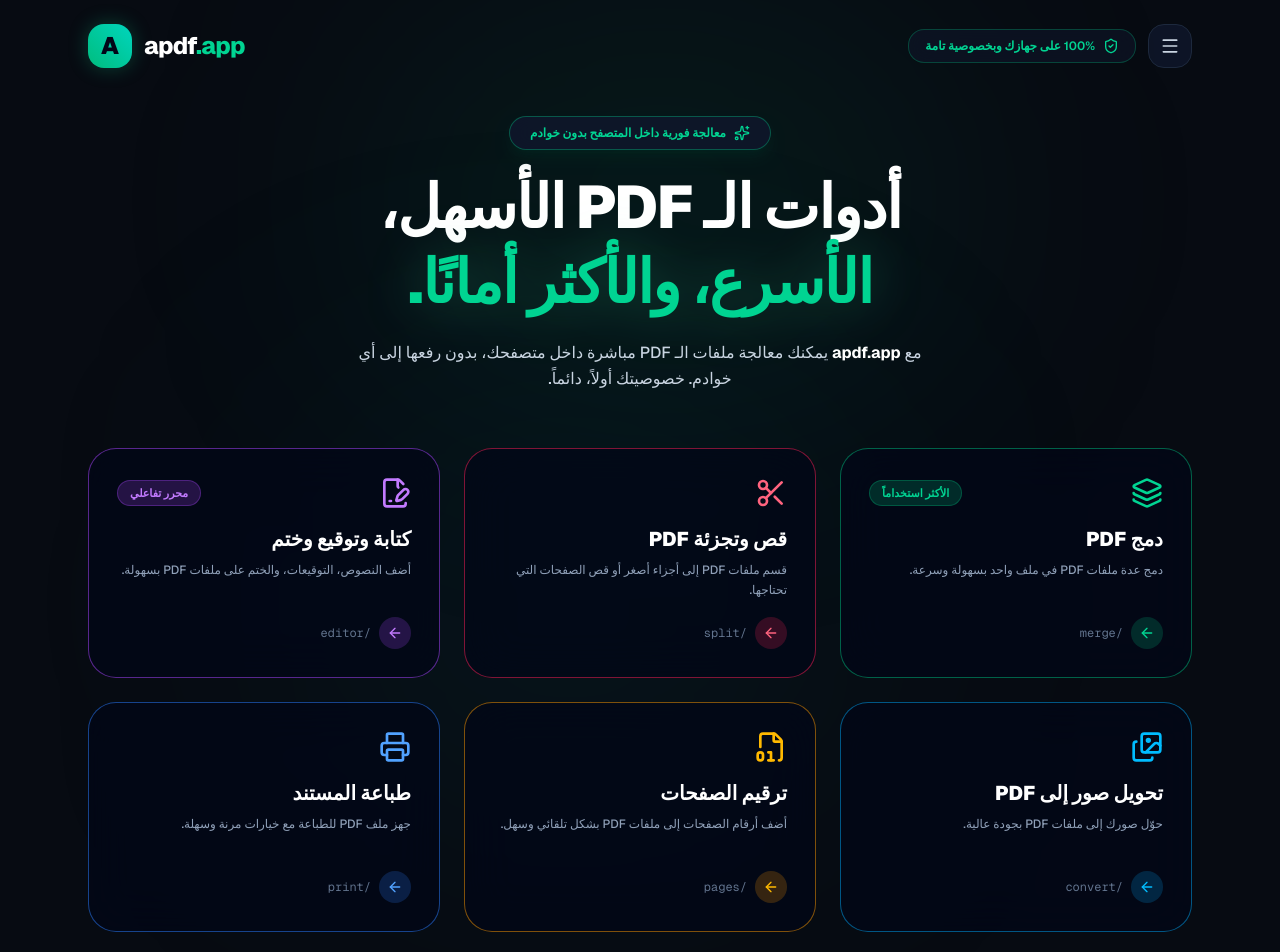
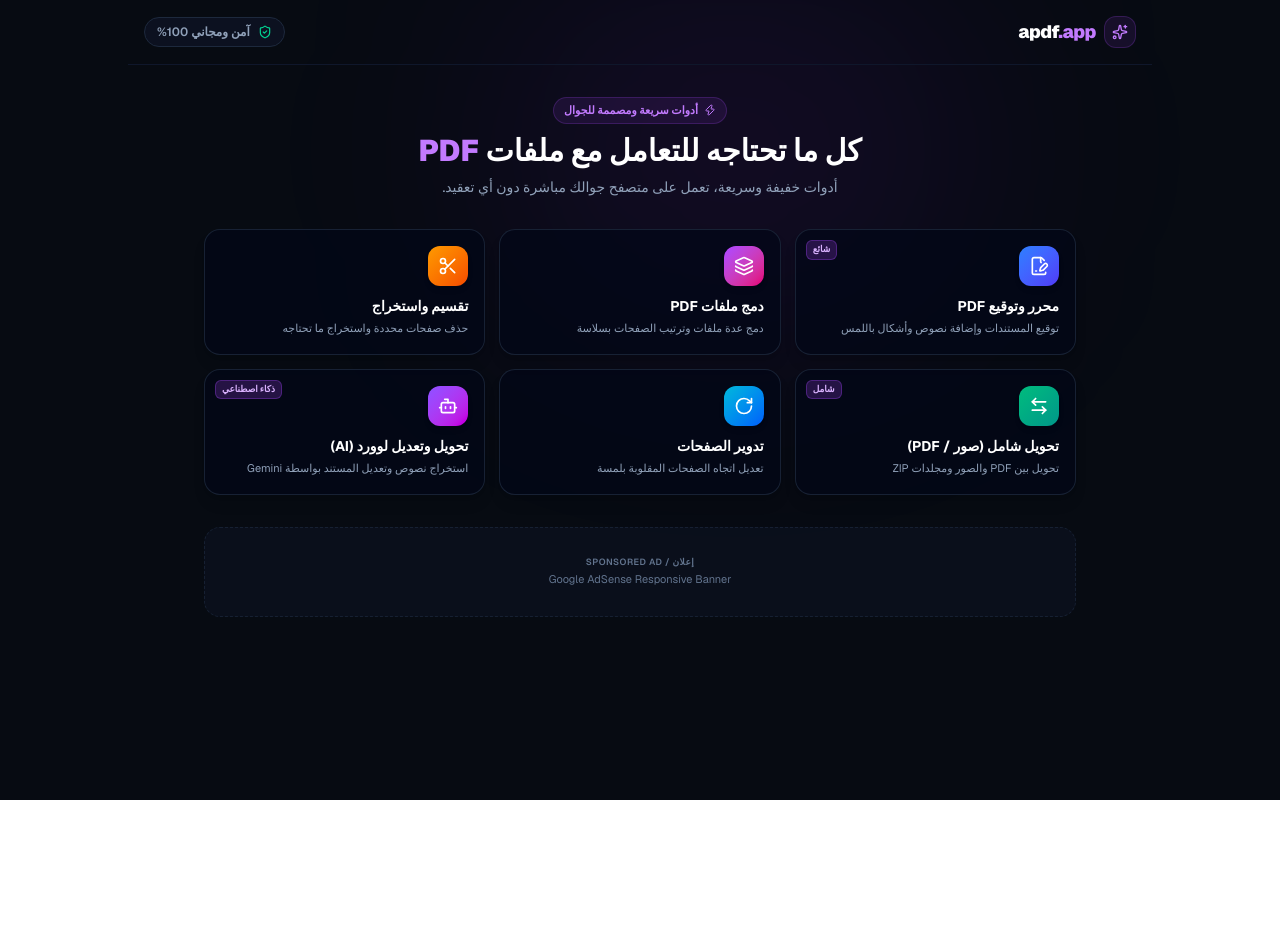
Before and after one commit to Domnyon/apdf-app, a Next.js app: page / in a window 1280 px wide. Shown: the top 952 px of the page. After the commit the page ends 800 px from the top, so only its background shows below. Built offline with nearby package versions, Linux system fonts and the light colour scheme.

Commit message:
Update page.tsx

```diff
--- a/src/app/page.tsx
+++ b/src/app/page.tsx
@@ -1,231 +1,152 @@
 "use client";
 
-import React, { useState } from "react";
+import React from "react";
 import Link from "next/link";
 import {
+  FileSignature,
   Layers,
   Scissors,
-  FileSignature,
-  Images,
-  FileDigit,
-  Printer,
+  ArrowLeftRight,
+  RotateCw,
+  Bot,
+  Sparkles,
   ShieldCheck,
   Zap,
-  Infinity as InfinityIcon,
-  Menu,
-  X,
-  Sparkles,
-  ArrowLeft,
 } from "lucide-react";
-
-export default function HomePage() {
-  const [mobileMenuOpen, setMobileMenuOpen] = useState(false);
 
 const tools = [
   {
-      id: "merge",
-      title: "دمج PDF",
-      desc: "دمج عدة ملفات PDF في ملف واحد بسهولة وسرعة.",
-      route: "/merge",
-      icon: Layers,
-      badge: "الأكثر استخداماً",
-      accent: "text-emerald-400",
-      badgeColor: "bg-emerald-500/20 text-emerald-400 border border-emerald-500/30",
-      border: "border-emerald-500/50 hover:border-emerald-400",
-      glow: "hover:shadow-[0_0_30px_rgba(16,185,129,0.15)]",
-      btnBg: "bg-emerald-500/20 text-emerald-400 group-hover:bg-emerald-500 group-hover:text-slate-950",
+    title: "محرر وتوقيع PDF",
+    desc: "توقيع المستندات وإضافة نصوص وأشكال باللمس",
+    href: "/editor",
+    icon: FileSignature,
+    color: "from-blue-500 to-indigo-600",
+    badge: "شائع",
   },
   {
-      id: "split",
-      title: "قص وتجزئة PDF",
-      desc: "قسم ملفات PDF إلى أجزاء أصغر أو قص الصفحات التي تحتاجها.",
-      route: "/split",
-      icon: Scissors,
+    title: "دمج ملفات PDF",
+    desc: "دمج عدة ملفات وترتيب الصفحات بسلاسة",
+    href: "/merge",
+    icon: Layers,
+    color: "from-purple-500 to-pink-600",
     badge: null,
-      accent: "text-rose-400",
-      badgeColor: "",
-      border: "border-rose-500/50 hover:border-rose-400",
-      glow: "hover:shadow-[0_0_30px_rgba(244,63,94,0.15)]",
-      btnBg: "bg-rose-500/20 text-rose-400 group-hover:bg-rose-500 group-hover:text-slate-950",
   },
   {
-      id: "editor",
-      title: "كتابة وتوقيع وختم",
-      desc: "أضف النصوص، التوقيعات، والختم على ملفات PDF بسهولة.",
-      route: "/editor",
-      icon: FileSignature,
-      badge: "محرر تفاعلي",
-      accent: "text-purple-400",
-      badgeColor: "bg-purple-500/20 text-purple-400 border border-purple-500/30",
-      border: "border-purple-500/50 hover:border-purple-400",
-      glow: "hover:shadow-[0_0_30px_rgba(168,85,247,0.15)]",
-      btnBg: "bg-purple-500/20 text-purple-400 group-hover:bg-purple-500 group-hover:text-slate-950",
+    title: "تقسيم واستخراج",
+    desc: "حذف صفحات محددة واستخراج ما تحتاجه",
+    href: "/split",
+    icon: Scissors,
+    color: "from-amber-500 to-orange-600",
+    badge: null,
   },
   {
-      id: "convert",
-      title: "تحويل صور إلى PDF",
-      desc: "حوّل صورك إلى ملفات PDF بجودة عالية.",
-      route: "/convert",
-      icon: Images,
-      badge: null,
-      accent: "text-sky-400",
-      badgeColor: "",
-      border: "border-sky-500/50 hover:border-sky-400",
-      glow: "hover:shadow-[0_0_30px_rgba(56,189,248,0.15)]",
-      btnBg: "bg-sky-500/20 text-sky-400 group-hover:bg-sky-500 group-hover:text-slate-950",
+    title: "تحويل شامل (صور / PDF)",
+    desc: "تحويل بين PDF والصور ومجلدات ZIP",
+    href: "/convert",
+    icon: ArrowLeftRight,
+    color: "from-emerald-500 to-teal-600",
+    badge: "شامل",
   },
   {
-      id: "pages",
-      title: "ترقيم الصفحات",
-      desc: "أضف أرقام الصفحات إلى ملفات PDF بشكل تلقائي وسهل.",
-      route: "/pages",
-      icon: FileDigit,
+    title: "تدوير الصفحات",
+    desc: "تعديل اتجاه الصفحات المقلوبة بلمسة",
+    href: "/rotate",
+    icon: RotateCw,
+    color: "from-cyan-500 to-blue-600",
     badge: null,
-      accent: "text-amber-400",
-      badgeColor: "",
-      border: "border-amber-500/50 hover:border-amber-400",
-      glow: "hover:shadow-[0_0_30px_rgba(245,158,11,0.15)]",
-      btnBg: "bg-amber-500/20 text-amber-400 group-hover:bg-amber-500 group-hover:text-slate-950",
   },
   {
-      id: "print",
-      title: "طباعة المستند",
-      desc: "جهز ملف PDF للطباعة مع خيارات مرنة وسهلة.",
-      route: "/print",
-      icon: Printer,
-      badge: null,
-      accent: "text-blue-400",
-      badgeColor: "",
-      border: "border-blue-500/50 hover:border-blue-400",
-      glow: "hover:shadow-[0_0_30px_rgba(59,130,246,0.15)]",
-      btnBg: "bg-blue-500/20 text-blue-400 group-hover:bg-blue-500 group-hover:text-slate-950",
+    title: "تحويل وتعديل لوورد (AI)",
+    desc: "استخراج نصوص وتعديل المستند بواسطة Gemini",
+    href: "/pdf-to-word",
+    icon: Bot,
+    color: "from-violet-500 to-fuchsia-600",
+    badge: "ذكاء اصطناعي",
   },
 ];
 
+export default function HomePage() {
   return (
-    <div className="min-h-screen bg-[#070b12] text-slate-100 font-sans selection:bg-emerald-500 selection:text-black relative overflow-hidden" dir="rtl">
-      {/* توهج الخلفية */}
-      <div className="absolute top-0 right-1/4 w-[600px] h-[400px] bg-emerald-600/10 blur-[130px] rounded-full pointer-events-none" />
-      <div className="absolute top-1/3 left-1/4 w-[500px] h-[350px] bg-teal-600/10 blur-[140px] rounded-full pointer-events-none" />
+    <div className="min-h-screen bg-[#070b12] text-slate-100 font-sans selection:bg-purple-500 selection:text-white relative" dir="rtl">
+      {/* خلفية جمالية خفيفة */}
+      <div className="absolute top-0 right-1/4 w-[450px] h-[300px] bg-purple-600/10 blur-[130px] rounded-full pointer-events-none" />
 
-      {/* الشريط العلوي */}
-      <header className="relative z-30 max-w-6xl mx-auto px-6 py-6 flex items-center justify-between">
-        <div className="flex items-center gap-3">
-          <button
-            onClick={() => setMobileMenuOpen(!mobileMenuOpen)}
-            className="w-11 h-11 rounded-2xl bg-slate-900/80 border border-slate-800 flex items-center justify-center text-slate-300 hover:text-white transition"
-          >
-            {mobileMenuOpen ? <X className="w-5 h-5" /> : <Menu className="w-5 h-5" />}
-          </button>
-          <div className="hidden sm:flex items-center gap-2 px-4 py-2 rounded-2xl bg-slate-900/60 border border-emerald-500/30 text-emerald-400 text-xs font-semibold backdrop-blur-md">
-            <ShieldCheck className="w-4 h-4 text-emerald-400" />
-            <span>100% على جهازك وبخصوصية تامة</span>
+      {/* الرأس (Header) */}
+      <header className="relative z-30 max-w-5xl mx-auto px-4 py-4 flex items-center justify-between border-b border-slate-900">
+        <div className="flex items-center gap-2">
+          <div className="w-8 h-8 rounded-xl bg-purple-500/10 flex items-center justify-center text-purple-400 border border-purple-500/20">
+            <Sparkles className="w-4 h-4" />
           </div>
+          <span className="font-black text-lg tracking-tight text-white">
+            apdf<span className="text-purple-400">.app</span>
+          </span>
         </div>
-
-        <div className="flex items-center gap-3">
-          <span className="font-extrabold text-2xl tracking-tight text-white">
-            apdf<span className="text-emerald-400">.app</span>
-          </span>
-          <div className="w-11 h-11 rounded-2xl bg-gradient-to-tr from-emerald-500 to-teal-400 flex items-center justify-center font-black text-slate-950 shadow-[0_0_20px_rgba(16,185,129,0.3)] text-2xl">
-            A
-          </div>
+        <div className="flex items-center gap-2 text-xs font-semibold text-slate-400 bg-slate-900/60 px-3 py-1.5 rounded-full border border-slate-800">
+          <ShieldCheck className="w-3.5 h-3.5 text-emerald-400" /> آمن ومجاني 100%
         </div>
       </header>
 
       {/* المحتوى الرئيسي */}
-      <main className="relative z-20 max-w-6xl mx-auto px-6 pt-6 pb-20 space-y-14">
-        <div className="text-center space-y-5 max-w-3xl mx-auto">
-          <div className="inline-flex items-center gap-2 px-5 py-2 rounded-full bg-slate-900/90 border border-emerald-500/40 text-emerald-400 text-xs font-bold shadow-lg shadow-emerald-950/40 backdrop-blur-md">
-            <Sparkles className="w-4 h-4 text-emerald-400" />
-            <span>معالجة فورية داخل المتصفح بدون خوادم</span>
+      <main className="relative z-20 max-w-4xl mx-auto px-3 py-8 space-y-8">
+        {/* المقدمة الترحيبية */}
+        <div className="text-center space-y-2 max-w-lg mx-auto">
+          <div className="inline-flex items-center gap-1.5 px-2.5 py-1 rounded-full bg-purple-500/10 border border-purple-500/20 text-purple-400 text-[11px] font-bold">
+            <Zap className="w-3 h-3" /> أدوات سريعة ومصممة للجوال
           </div>
-
-          <h1 className="text-4xl sm:text-6xl font-black text-white leading-tight tracking-tight">
-            أدوات الـ PDF الأسهل، <br />
-            <span className="text-emerald-400 drop-shadow-[0_0_25px_rgba(52,211,153,0.3)]">
-              الأسرع، والأكثر أمانًا.
-            </span>
+          <h1 className="text-2xl sm:text-3xl font-black text-white leading-tight">
+            كل ما تحتاجه للتعامل مع ملفات <span className="text-purple-400">PDF</span>
           </h1>
-
-          <p className="text-slate-300 text-sm sm:text-base leading-relaxed max-w-xl mx-auto font-medium">
-            مع <span className="text-white font-bold">apdf.app</span> يمكنك معالجة ملفات الـ PDF مباشرة داخل متصفحك،
-            بدون رفعها إلى أي خوادم. خصوصيتك أولاً، دائماً.
+          <p className="text-slate-400 text-xs sm:text-sm">
+            أدوات خفيفة وسريعة، تعمل على متصفح جوالك مباشرة دون أي تعقيد.
           </p>
         </div>
 
-        {/* شبكة البطاقات الست */}
-        <div className="grid grid-cols-1 md:grid-cols-2 lg:grid-cols-3 gap-6">
-          {tools.map((t) => {
-            const Icon = t.icon;
+        {/* شبكة الأدوات - بحجم أيقونات وبطاقات مصغرة وأنيقة */}
+        <div className="grid grid-cols-2 sm:grid-cols-3 gap-2.5 sm:gap-3.5">
+          {tools.map((tool, idx) => {
+            const Icon = tool.icon;
             return (
               <Link
-                key={t.id}
-                href={t.route}
-                className={`group relative p-7 rounded-[28px] bg-slate-950/70 border backdrop-blur-xl transition-all duration-300 flex flex-col justify-between h-[230px] ${t.border} ${t.glow}`}
+                key={idx}
+                href={tool.href}
+                className="group bg-slate-950/70 hover:bg-slate-900/90 border border-slate-800/80 hover:border-purple-500/50 rounded-2xl p-3.5 sm:p-4 flex flex-col justify-between transition-all duration-200 active:scale-95 shadow-lg relative overflow-hidden"
               >
-                <div>
-                  <div className="flex items-center justify-between mb-4">
-                    <Icon className={`w-8 h-8 ${t.accent}`} />
-                    {t.badge && (
-                      <span className={`text-[11px] font-bold px-3 py-1 rounded-full ${t.badgeColor}`}>
-                        {t.badge}
+                {/* الشارة المميزة (إن وجدت) */}
+                {tool.badge && (
+                  <span className="absolute top-2.5 left-2.5 px-1.5 py-0.5 rounded-md bg-purple-500/20 border border-purple-500/30 text-[9px] font-black text-purple-300">
+                    {tool.badge}
                   </span>
                 )}
-                  </div>
-                  <h2 className="text-xl font-black text-white mb-2">{t.title}</h2>
-                  <p className="text-xs text-slate-400 leading-relaxed font-medium">{t.desc}</p>
+
+                <div>
+                  {/* الأيقونة المصغرة المتناسقة */}
+                  <div
+                    className={`w-9 h-9 sm:w-10 sm:h-10 rounded-xl bg-gradient-to-br ${tool.color} flex items-center justify-center text-white shadow-md mb-2.5 group-hover:scale-105 transition-transform`}
+                  >
+                    <Icon className="w-4 h-4 sm:w-5 sm:h-5" />
                   </div>
 
-                <div className="flex items-center gap-2 mt-auto">
-                  <div className={`w-8 h-8 rounded-full flex items-center justify-center transition-colors ${t.btnBg}`}>
-                    <ArrowLeft className="w-4 h-4" />
-                  </div>
-                  <span className="text-xs font-mono text-slate-500 group-hover:text-slate-300 transition-colors">
-                    {t.route}
-                  </span>
+                  {/* العنوان والوصف بحجم مدروس */}
+                  <h3 className="font-bold text-xs sm:text-sm text-white group-hover:text-purple-300 transition-colors">
+                    {tool.title}
+                  </h3>
+                  <p className="text-[11px] text-slate-400 mt-1 line-clamp-2 leading-relaxed">
+                    {tool.desc}
+                  </p>
                 </div>
               </Link>
             );
           })}
         </div>
 
-        {/* شريط المزايا الثلاثي */}
-        <div className="p-7 rounded-[26px] bg-slate-900/40 border border-slate-800/80 backdrop-blur-md grid grid-cols-1 md:grid-cols-3 gap-8 text-center">
-          <div className="space-y-2">
-            <div className="w-10 h-10 mx-auto rounded-xl bg-emerald-500/10 flex items-center justify-center text-emerald-400">
-              <Zap className="w-5 h-5" />
-            </div>
-            <h3 className="text-sm font-bold text-white">سرعة فائقة</h3>
-            <p className="text-xs text-slate-400">لا توجد أوقات انتظار، كل شيء فوري داخل المتصفح.</p>
-          </div>
-
-          <div className="space-y-2 md:border-x md:border-slate-800/80 md:px-4">
-            <div className="w-10 h-10 mx-auto rounded-xl bg-teal-500/10 flex items-center justify-center text-teal-400">
-              <ShieldCheck className="w-5 h-5" />
-            </div>
-            <h3 className="text-sm font-bold text-white">خصوصية مطلقة</h3>
-            <p className="text-xs text-slate-400">ملفاتك لا تُرفع إلى أي خوادم، تبقى على جهازك فقط.</p>
-          </div>
-
-          <div className="space-y-2">
-            <div className="w-10 h-10 mx-auto rounded-xl bg-emerald-500/10 flex items-center justify-center text-emerald-400">
-              <InfinityIcon className="w-5 h-5" />
-            </div>
-            <h3 className="text-sm font-bold text-white">مجاني بالكامل بدون تسجيل</h3>
-            <p className="text-xs text-slate-400">استخدم جميع الأدوات مجاناً وبدون الحاجة لإنشاء حساب.</p>
-          </div>
+        {/* مساحة إعلانية خفيفة في أسفل الرئيسية */}
+        <div className="w-full bg-slate-900/40 border border-dashed border-slate-800/70 rounded-2xl p-3 flex flex-col items-center justify-center text-center min-h-[90px]">
+          <span className="text-[9px] text-slate-500 font-semibold tracking-wider uppercase mb-0.5">
+            إعلان / Sponsored Ad
+          </span>
+          <span className="text-[11px] text-slate-500">Google AdSense Responsive Banner</span>
         </div>
       </main>
-
-      {/* الفوتر */}
-      <footer className="relative z-20 border-t border-slate-900 max-w-6xl mx-auto px-6 py-6 flex flex-col sm:flex-row items-center justify-between gap-4 text-xs text-slate-500">
-        <p>جميع الحقوق محفوظة © 2026 apdf.app</p>
-        <div className="flex items-center gap-6">
-          <a href="#" className="hover:text-slate-300 transition">من نحن</a>
-          <a href="#" className="hover:text-slate-300 transition">سياسة الخصوصية</a>
-        </div>
-      </footer>
     </div>
   );
 }
```
Lines whose indentation alone changed are shown as unchanged.
